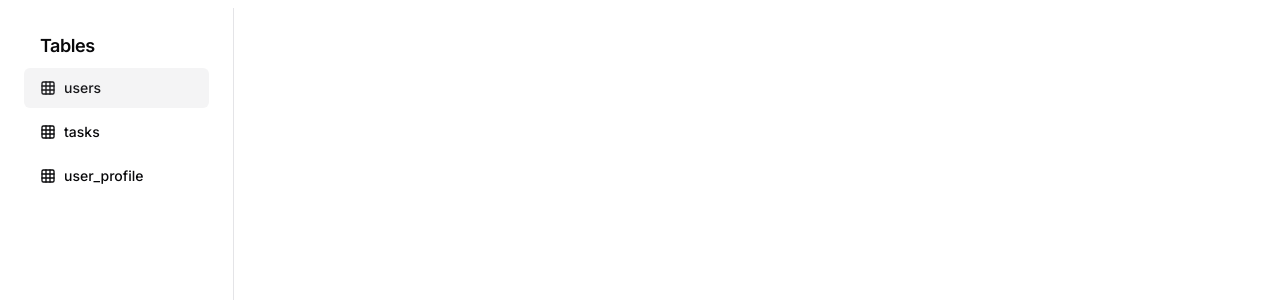
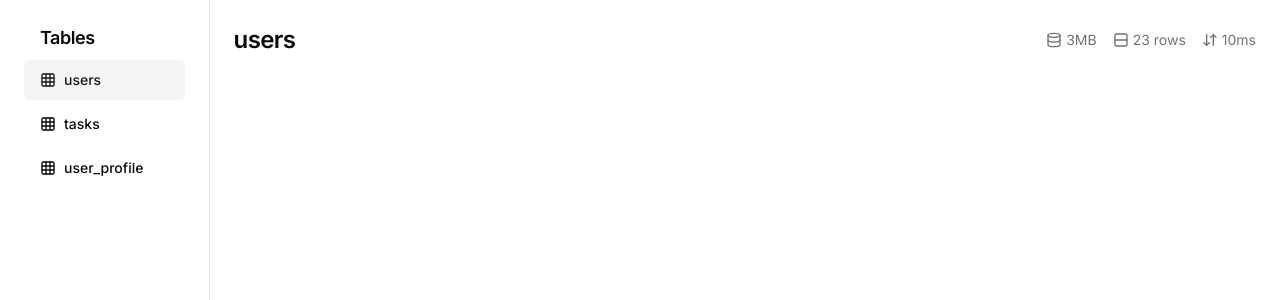
Before and after one commit to lucioreyli/fetti, a Next.js app: page / in a window 1280 px wide. Shown: the top 300 px of the page. Built offline with nearby package versions, Linux system fonts and the light colour scheme.

Commit message:
feat: logo and header

```diff
--- a/package.json
+++ b/package.json
@@ -14,6 +14,7 @@
     "@radix-ui/react-slot": "^1.0.2",
     "@radix-ui/react-switch": "^1.0.3",
     "@radix-ui/react-toast": "^1.1.4",
+    "@radix-ui/react-tooltip": "^1.0.6",
     "@tauri-apps/api": "^1.4.0",
     "autoprefixer": "10.4.15",
     "class-variance-authority": "^0.7.0",
--- a/src/app/(database)/page.tsx
+++ b/src/app/(database)/page.tsx
@@ -1,12 +1,14 @@
+import { Interact } from '@/components/Interact';
 import { SchemasBar } from '@/components/SchemasBar';
 import { Separator } from '@/components/ui/separator';
 import type { NextPage } from 'next';
 
 const Database: NextPage = () => {
   return (
-    <main className="w-full flex pt-2 h-screen">
+    <main className="w-full flex h-screen">
       <SchemasBar />
       <Separator orientation="vertical" />
+      <Interact />
     </main>
   );
 };
--- /dev/null
+++ b/src/components/Interact/Header.tsx
@@ -0,0 +1,60 @@
+import type { FC } from 'react';
+// @ts-expect-error
+import Database from 'lucide-react/dist/esm/icons/database';
+// @ts-expect-error
+import Rows from 'lucide-react/dist/esm/icons/rows';
+// @ts-expect-error
+import ArrowDownUp from 'lucide-react/dist/esm/icons/arrow-down-up';
+import {
+  Tooltip,
+  TooltipContent,
+  TooltipProvider,
+  TooltipTrigger,
+} from '../ui/tooltip';
+
+type Props = { tableName: string };
+
+export const Header: FC<Props> = ({ tableName }) => {
+  return (
+    <nav className="flex justify-between items-center">
+      <h3 aria-label="table name">{tableName}</h3>
+      <TooltipProvider>
+        <div className="text-muted-foreground flex gap-x-4 divide-">
+          <Tooltip>
+            <TooltipTrigger>
+              <span className="flex items-center text-sm gap-x-1">
+                <Database className="w-4 h-4" />
+                3MB
+              </span>
+            </TooltipTrigger>
+            <TooltipContent>
+              <p>Total table size</p>
+            </TooltipContent>
+          </Tooltip>
+          <Tooltip>
+            <TooltipTrigger>
+              <span className="flex items-center text-sm gap-x-1">
+                <Rows className="w-4 h-4" />
+                23 rows
+              </span>
+            </TooltipTrigger>
+            <TooltipContent>
+              <p>Total table rows</p>
+            </TooltipContent>
+          </Tooltip>
+          <Tooltip>
+            <TooltipTrigger>
+              <span className="flex items-center text-sm gap-x-1">
+                <ArrowDownUp className="w-4 h-4" />
+                10ms
+              </span>
+            </TooltipTrigger>
+            <TooltipContent>
+              <p>Database latency</p>
+            </TooltipContent>
+          </Tooltip>
+        </div>
+      </TooltipProvider>
+    </nav>
+  );
+};
--- /dev/null
+++ b/src/components/Interact/index.tsx
@@ -0,0 +1,13 @@
+import type { FC } from 'react';
+import { Header } from './Header';
+
+export const Interact: FC = () => {
+  return (
+    <div className="grid grid-rows-3 flex-1">
+      <div className="row-span-2 bg-red-000 p-6">
+        <Header tableName="users" />
+      </div>
+      <div className="bg-blue-000"></div>
+    </div>
+  );
+};
--- a/src/components/SchemasBar/index.tsx
+++ b/src/components/SchemasBar/index.tsx
@@ -5,7 +5,7 @@ import Grid3x3 from 'lucide-react/dist/esm/icons/grid-3x3';
 
 export const SchemasBar: FC = () => {
   return (
-    <div className="flex-[0.15] p-6">
+    <aside className="flex-[0.15] p-6">
       <h2>Tables</h2>
       <div className="space-y-1">
         <Button variant="secondary" className="w-full justify-start">
@@ -21,6 +21,6 @@ export const SchemasBar: FC = () => {
           user_profile
         </Button>
       </div>
-    </div>
+    </aside>
   );
 };
--- /dev/null
+++ b/src/components/ui/tooltip.tsx
@@ -0,0 +1,30 @@
+"use client"
+
+import * as React from "react"
+import * as TooltipPrimitive from "@radix-ui/react-tooltip"
+
+import { cn } from "@/lib/utils"
+
+const TooltipProvider = TooltipPrimitive.Provider
+
+const Tooltip = TooltipPrimitive.Root
+
+const TooltipTrigger = TooltipPrimitive.Trigger
+
+const TooltipContent = React.forwardRef<
+  React.ElementRef<typeof TooltipPrimitive.Content>,
+  React.ComponentPropsWithoutRef<typeof TooltipPrimitive.Content>
+>(({ className, sideOffset = 4, ...props }, ref) => (
+  <TooltipPrimitive.Content
+    ref={ref}
+    sideOffset={sideOffset}
+    className={cn(
+      "z-50 overflow-hidden rounded-md border bg-popover px-3 py-1.5 text-sm text-popover-foreground shadow-md animate-in fade-in-0 zoom-in-95 data-[state=closed]:animate-out data-[state=closed]:fade-out-0 data-[state=closed]:zoom-out-95 data-[side=bottom]:slide-in-from-top-2 data-[side=left]:slide-in-from-right-2 data-[side=right]:slide-in-from-left-2 data-[side=top]:slide-in-from-bottom-2",
+      className
+    )}
+    {...props}
+  />
+))
+TooltipContent.displayName = TooltipPrimitive.Content.displayName
+
+export { Tooltip, TooltipTrigger, TooltipContent, TooltipProvider }
```
Also changed, not shown: src/public/logo.webp (added), 1 other file (tests, documents, lock files or other folders).
